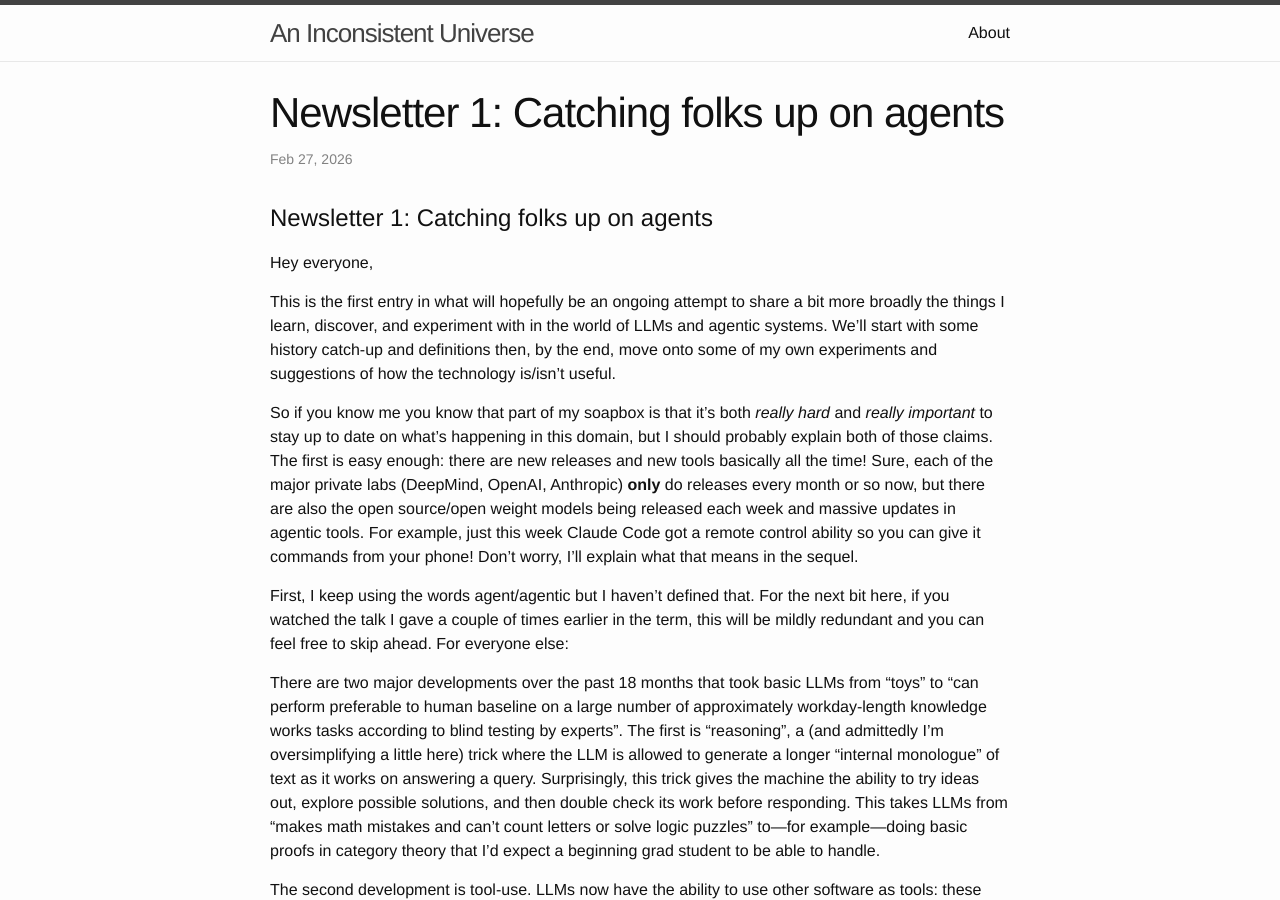
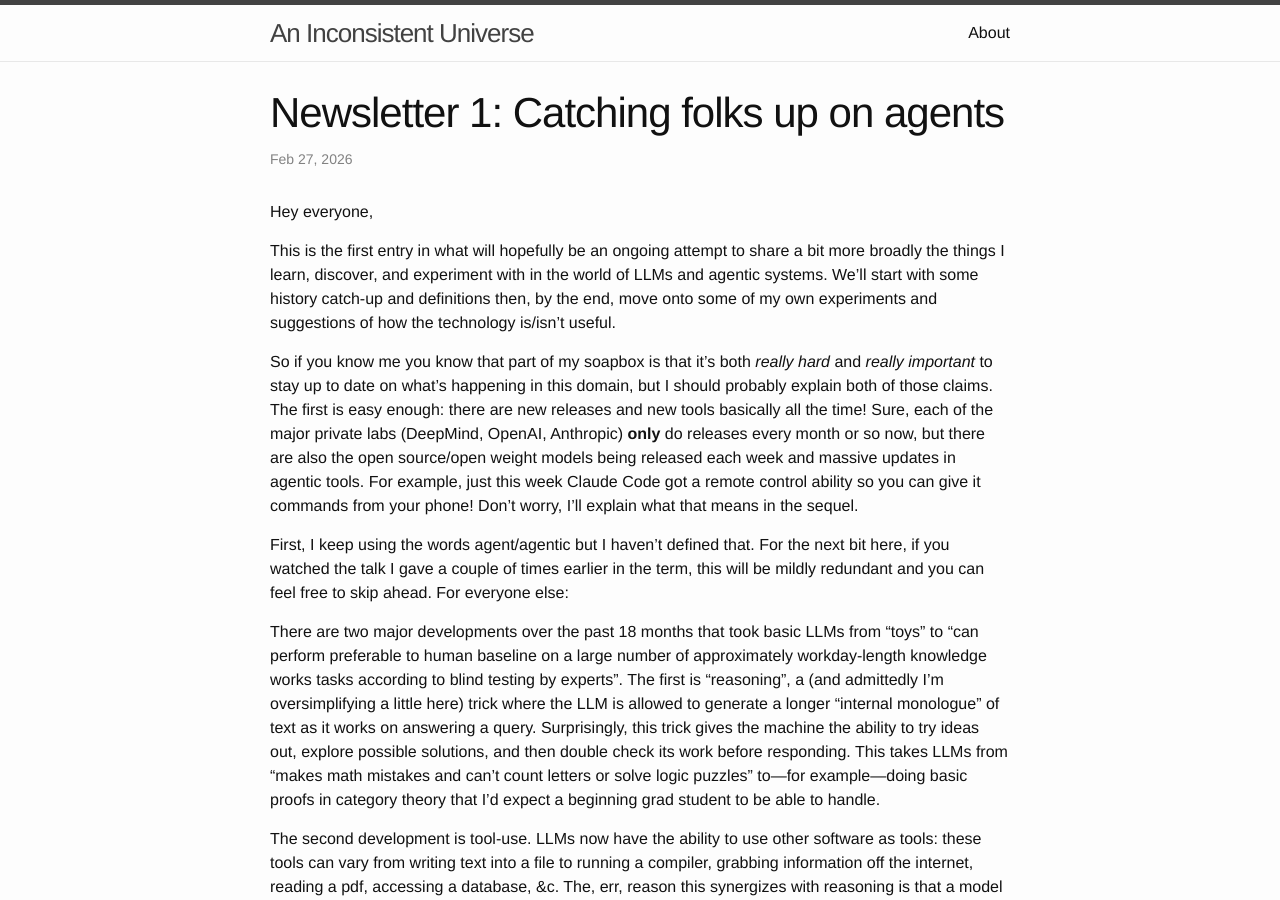
Before and after one commit to clarissalittler/clarissalittler.github.io, a Jekyll site: the page built from _posts/2026-02-27-newsletter1.markdown, in a window 1280 px wide and 900 px high. Built offline with Jekyll 4.4.1, drawn with Linux system fonts in a browser that asks for light colours.

Commit message:
fixing formatting (again)

```diff
--- a/_posts/2026-02-27-newsletter1.markdown
+++ b/_posts/2026-02-27-newsletter1.markdown
@@ -4,9 +4,6 @@ title:  "Newsletter 1: Catching folks up on agents"
 date:   2026-02-27 15:00:00
 categories:
 ---
-
-# Newsletter 1: Catching folks up on agents
-
 Hey everyone,
 
 This is the first entry in what will hopefully be an ongoing attempt to share a bit more broadly the things I learn, discover, and experiment with in the world of LLMs and agentic systems. We'll start with some history catch-up and definitions then, by the end, move onto some of my own experiments and suggestions of how the technology is/isn't useful.
```
